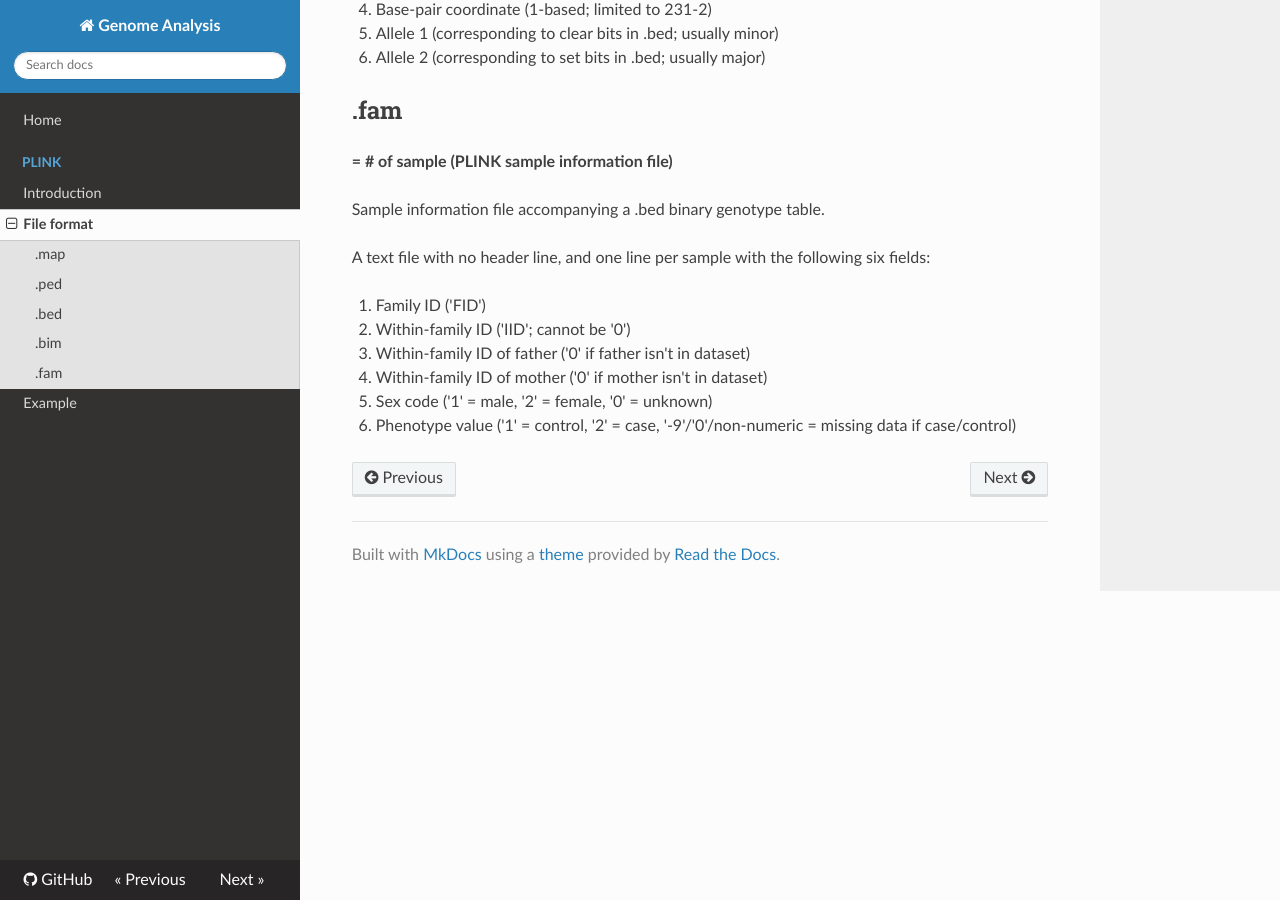
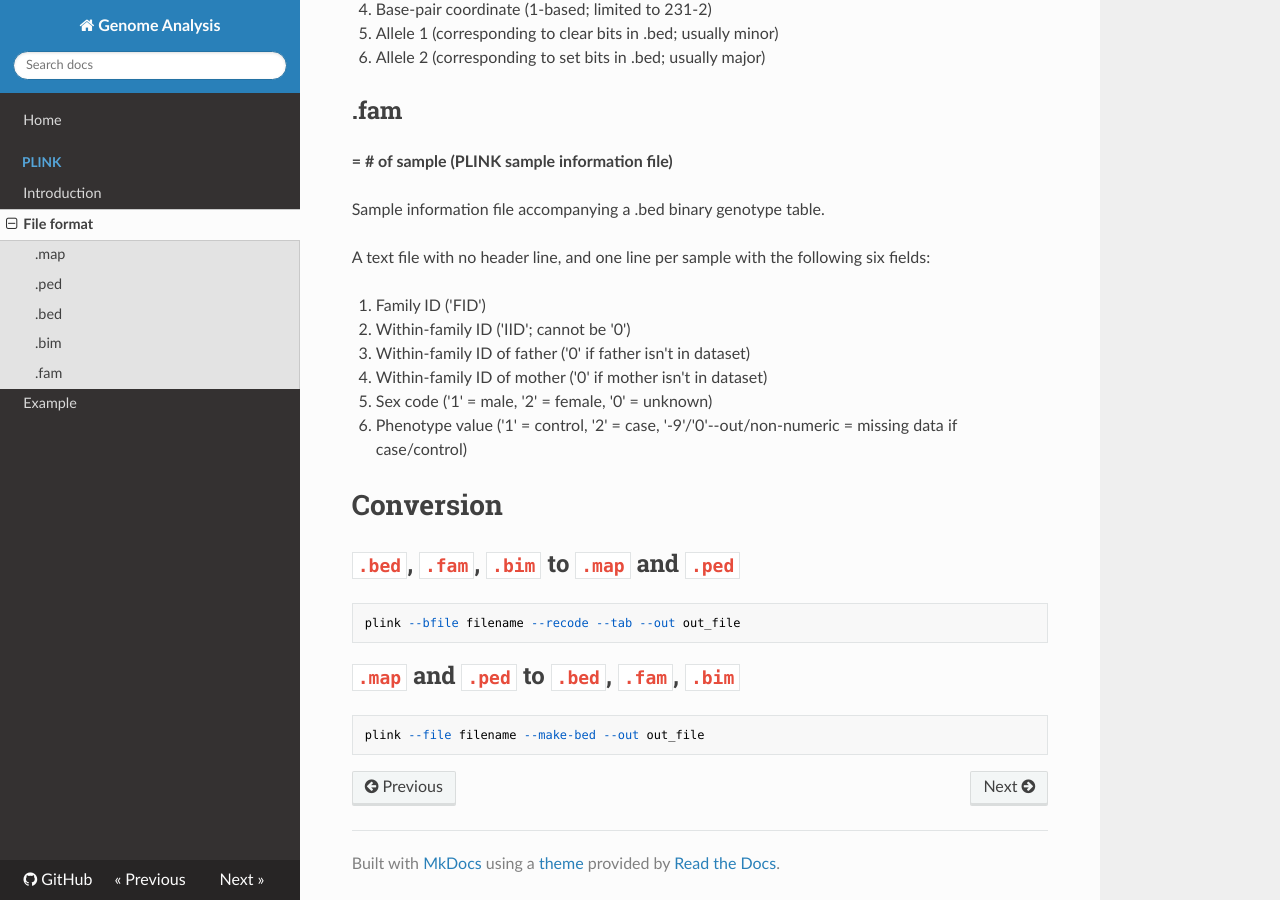
Before and after one commit to WonyoungCho/plink, an MkDocs documentation site: the page built from docs/plink_fmt.md, in a window 1280 px wide and 900 px high, scrolled down 1622 px. Built offline with MkDocs 1.6.1, drawn with Linux system fonts in a browser that asks for light colours; nearby versions of some CDN libraries; old or Windows-style settings are respelled for this version of MkDocs.

Commit message:
Update plink_fmt.md

````diff
--- a/docs/plink_fmt.md
+++ b/docs/plink_fmt.md
@@ -69,4 +69,16 @@ A text file with no header line, and one line per sample with the following six
 1. Within-family ID of father ('0' if father isn't in dataset)
 1. Within-family ID of mother ('0' if mother isn't in dataset)
 1. Sex code ('1' = male, '2' = female, '0' = unknown)
-1. Phenotype value ('1' = control, '2' = case, '-9'/'0'/non-numeric = missing data if case/control)
+1. Phenotype value ('1' = control, '2' = case, '-9'/'0'--out/non-numeric = missing data if case/control)
+
+# Conversion
+
+## `.bed`, `.fam`, `.bim` to `.map` and `.ped`
+```
+plink --bfile filename --recode --tab --out out_file
+```
+
+## `.map` and `.ped` to `.bed`, `.fam`, `.bim`
+```
+plink --file filename --make-bed --out out_file
+```
````
